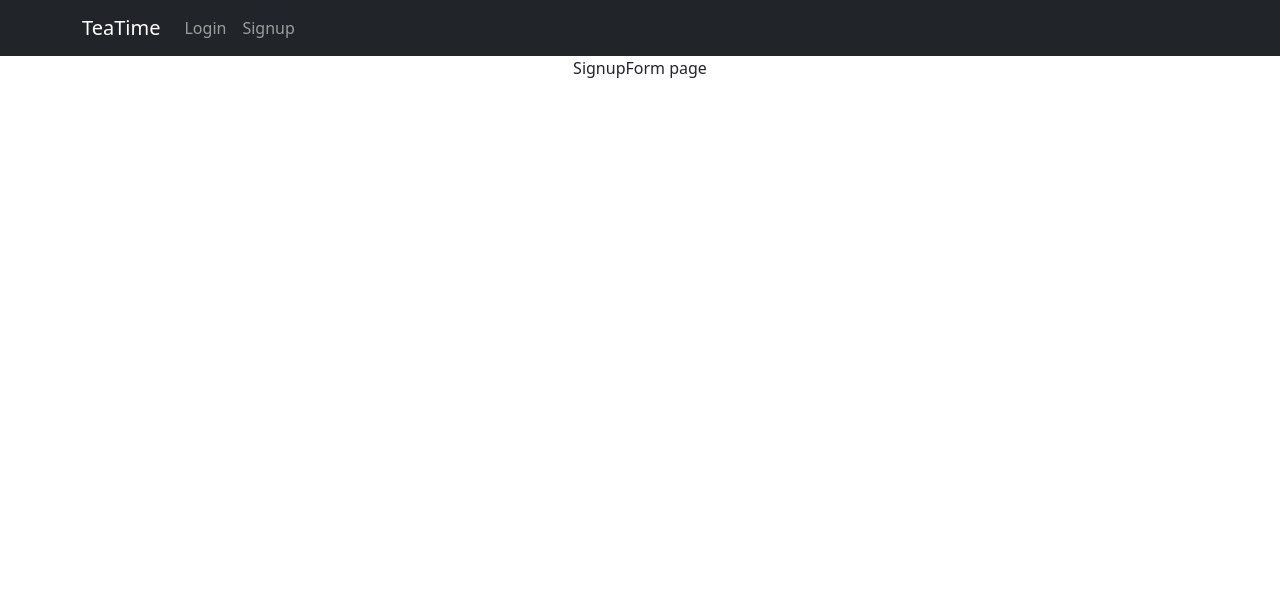
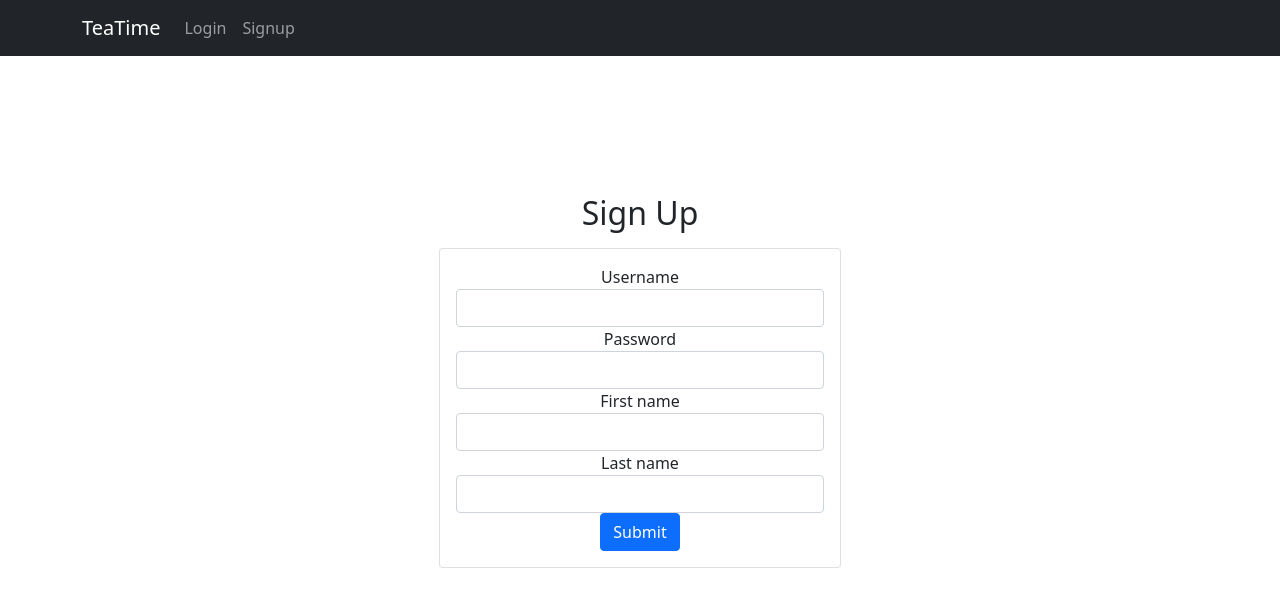
Before and after one commit to alexanderaboutanos/TeaTime, a React (Create React App) app: page /signup in a window 1280 px wide. Shown: the top 604 px of the page. Built offline with nearby package versions, Linux system fonts and the light colour scheme; no server answers.

Commit message:
0.9 - functional login and signup pages

```diff
--- /dev/null
+++ b/src/auth/LoginForm.css
@@ -0,0 +1,8 @@
+/** @format */
+
+.LoginForm {
+  /* put around the vertical center of page */
+  height: calc(100vh - 150px);
+  display: flex;
+  align-items: center;
+}
--- a/src/auth/LoginForm.js
+++ b/src/auth/LoginForm.js
@@ -1,119 +1,108 @@
 /** @format */
 
-const LoginForm = () => {
+import React, { useState } from "react";
+import { useNavigate } from "react-router-dom";
+import Alert from "../common/Alert";
+import "./LoginForm.css";
+
+/** Login form.
+ *
+ * Shows form and manages update to state on changes.
+ * On submission:
+ * - calls login function prop
+ * - redirects to homepage
+ *
+ * Routes -> LoginForm -> Alert
+ * Routed as /login
+ */
+
+function LoginForm({ login }) {
+  const navigate = useNavigate();
+  const [formData, setFormData] = useState({
+    username: "",
+    password: "",
+  });
+  const [formErrors, setFormErrors] = useState([]);
+
+  console.debug(
+    "LoginForm",
+    "login=",
+    typeof login,
+    "formData=",
+    formData,
+    "formErrors",
+    formErrors
+  );
+
+  /** Handle form submit:
+   *
+   * Calls login func prop and, if successful, redirect to /.
+   */
+
+  async function handleSubmit(evt) {
+    evt.preventDefault();
+    let result = await login(formData);
+    if (result.success) {
+      navigate("/", { replace: true });
+    } else {
+      setFormErrors(result.errors);
+    }
+  }
+
+  /** Update form data field */
+  function handleChange(evt) {
+    const { name, value } = evt.target;
+    setFormData((l) => ({ ...l, [name]: value }));
+  }
+
   return (
-    <div>
-      <p>LoginForm page</p>
+    <div className="LoginForm">
+      <div className="container col-md-6 offset-md-3 col-lg-4 offset-lg-4">
+        <h3 className="mb-3">Log In</h3>
+
+        <div className="card">
+          <div className="card-body">
+            <form onSubmit={handleSubmit}>
+              <div className="form-group">
+                <label>Username</label>
+                <input
+                  name="username"
+                  className="form-control"
+                  value={formData.username}
+                  onChange={handleChange}
+                  autoComplete="username"
+                  required
+                />
+              </div>
+              <div className="form-group">
+                <label>Password</label>
+                <input
+                  type="password"
+                  name="password"
+                  className="form-control"
+                  value={formData.password}
+                  onChange={handleChange}
+                  autoComplete="current-password"
+                  required
+                />
+              </div>
+
+              {formErrors.length ? (
+                <Alert type="danger" messages={formErrors} />
+              ) : null}
+
+              <button
+                className="btn btn-primary float-right"
+                onSubmit={handleSubmit}
+              >
+                Submit
+              </button>
+            </form>
+          </div>
+        </div>
+      </div>
     </div>
   );
-};
+}
 
 export default LoginForm;
-
-// /** @format */
-
-// import React, { useState } from "react";
-// import { useHistory } from "react-router-dom";
-// import Alert from "../common/Alert";
-
-// /** Login form.
-//  *
-//  * Shows form and manages update to state on changes.
-//  * On submission:
-//  * - calls login function prop
-//  * - redirects to /companies route
-//  *
-//  * Routes -> LoginForm -> Alert
-//  * Routed as /login
-//  */
-
-// function LoginForm({ login }) {
-//   const history = useHistory();
-//   const [formData, setFormData] = useState({
-//     username: "",
-//     password: "",
-//   });
-//   const [formErrors, setFormErrors] = useState([]);
-
-//   console.debug(
-//     "LoginForm",
-//     "login=",
-//     typeof login,
-//     "formData=",
-//     formData,
-//     "formErrors",
-//     formErrors
-//   );
-
-//   /** Handle form submit:
-//    *
-//    * Calls login func prop and, if successful, redirect to /companies.
-//    */
-
-//   async function handleSubmit(evt) {
-//     evt.preventDefault();
-//     let result = await login(formData);
-//     if (result.success) {
-//       history.push("/companies");
-//     } else {
-//       setFormErrors(result.errors);
-//     }
-//   }
-
-//   /** Update form data field */
-//   function handleChange(evt) {
-//     const { name, value } = evt.target;
-//     setFormData((l) => ({ ...l, [name]: value }));
-//   }
-
-//   return (
-//     <div className="LoginForm">
-//       <div className="container col-md-6 offset-md-3 col-lg-4 offset-lg-4">
-//         <h3 className="mb-3">Log In</h3>
-
-//         <div className="card">
-//           <div className="card-body">
-//             <form onSubmit={handleSubmit}>
-//               <div className="form-group">
-//                 <label>Username</label>
-//                 <input
-//                   name="username"
-//                   className="form-control"
-//                   value={formData.username}
-//                   onChange={handleChange}
-//                   autoComplete="username"
-//                   required
-//                 />
-//               </div>
-//               <div className="form-group">
-//                 <label>Password</label>
-//                 <input
-//                   type="password"
-//                   name="password"
-//                   className="form-control"
-//                   value={formData.password}
-//                   onChange={handleChange}
-//                   autoComplete="current-password"
-//                   required
-//                 />
-//               </div>
-
-//               {formErrors.length ? (
-//                 <Alert type="danger" messages={formErrors} />
-//               ) : null}
-
-//               <button
-//                 className="btn btn-primary float-right"
-//                 onSubmit={handleSubmit}
-//               >
-//                 Submit
-//               </button>
-//             </form>
-//           </div>
-//         </div>
-//       </div>
-//     </div>
-//   );
-// }
-
-// export default LoginForm;
--- /dev/null
+++ b/src/auth/SignupForm.css
@@ -0,0 +1,8 @@
+/** @format */
+
+.SignupForm {
+  /* put around the vertical center of page */
+  height: calc(100vh - 150px);
+  display: flex;
+  align-items: center;
+}
--- a/src/auth/SignupForm.js
+++ b/src/auth/SignupForm.js
@@ -1,148 +1,127 @@
 /** @format */
 
-const SignupForm = () => {
+/** @format */
+
+import React, { useState } from "react";
+import Alert from "../common/Alert";
+import { useNavigate } from "react-router-dom";
+import "./SignupForm.css";
+
+/** Signup form.
+ *
+ * Shows form and manages update to state on changes.
+ * On submission:
+ * - calls signup function prop
+ * - redirects to /companies route
+ *
+ * Routes -> SignupForm -> Alert
+ * Routed as /signup
+ */
+
+function SignupForm({ signup }) {
+  const navigate = useNavigate();
+  const [formData, setFormData] = useState({
+    username: "",
+    password: "",
+    firstName: "",
+    lastName: "",
+  });
+  const [formErrors, setFormErrors] = useState([]);
+
+  console.debug(
+    "SignupForm",
+    "signup=",
+    typeof signup,
+    "formData=",
+    formData,
+    "formErrors=",
+    formErrors
+  );
+
+  /** Handle form submit:
+   *
+   * Calls login func prop and, if successful, redirect to /companies.
+   */
+
+  async function handleSubmit(evt) {
+    evt.preventDefault();
+    let result = await signup(formData);
+    if (result.success) {
+      navigate("/", { replace: true });
+    } else {
+      setFormErrors(result.errors);
+    }
+  }
+
+  /** Update form data field */
+  function handleChange(evt) {
+    const { name, value } = evt.target;
+    setFormData((data) => ({ ...data, [name]: value }));
+  }
+
   return (
-    <div>
-      <p>SignupForm page</p>
+    <div className="SignupForm">
+      <div className="container col-md-6 offset-md-3 col-lg-4 offset-lg-4">
+        <h2 className="mb-3">Sign Up</h2>
+        <div className="card">
+          <div className="card-body">
+            <form onSubmit={handleSubmit}>
+              <div className="form-group">
+                <label>Username</label>
+                <input
+                  name="username"
+                  className="form-control"
+                  value={formData.username}
+                  onChange={handleChange}
+                />
+              </div>
+              <div className="form-group">
+                <label>Password</label>
+                <input
+                  type="password"
+                  name="password"
+                  className="form-control"
+                  value={formData.password}
+                  onChange={handleChange}
+                />
+              </div>
+
+              <div className="form-group">
+                <label>First name</label>
+                <input
+                  name="firstName"
+                  className="form-control"
+                  value={formData.firstName}
+                  onChange={handleChange}
+                />
+              </div>
+              <div className="form-group">
+                <label>Last name</label>
+                <input
+                  name="lastName"
+                  className="form-control"
+                  value={formData.lastName}
+                  onChange={handleChange}
+                />
+              </div>
+
+              {formErrors.length ? (
+                <Alert type="danger" messages={formErrors} />
+              ) : null}
+
+              <button
+                type="submit"
+                className="btn btn-primary float-right"
+                onSubmit={handleSubmit}
+              >
+                Submit
+              </button>
+            </form>
+          </div>
+        </div>
+      </div>
     </div>
   );
-};
+}
 
 export default SignupForm;
-
-// /** @format */
-
-// /** @format */
-
-// import React, { useState } from "react";
-// import { useHistory } from "react-router-dom";
-
-// /** Signup form.
-//  *
-//  * Shows form and manages update to state on changes.
-//  * On submission:
-//  * - calls signup function prop
-//  * - redirects to /companies route
-//  *
-//  * Routes -> SignupForm -> Alert
-//  * Routed as /signup
-//  */
-
-// function SignupForm({ signup }) {
-//   const history = useHistory();
-//   const [formData, setFormData] = useState({
-//     username: "",
-//     password: "",
-//     firstName: "",
-//     lastName: "",
-//     email: "",
-//   });
-//   const [formErrors, setFormErrors] = useState([]);
-
-//   console.debug(
-//     "SignupForm",
-//     "signup=",
-//     typeof signup,
-//     "formData=",
-//     formData,
-//     "formErrors=",
-//     formErrors
-//   );
-
-//   /** Handle form submit:
-//    *
-//    * Calls login func prop and, if successful, redirect to /companies.
-//    */
-
-//   async function handleSubmit(evt) {
-//     evt.preventDefault();
-//     let result = await signup(formData);
-//     if (result.success) {
-//       history.push("/companies");
-//     } else {
-//       setFormErrors(result.errors);
-//     }
-//   }
-
-//   /** Update form data field */
-//   function handleChange(evt) {
-//     const { name, value } = evt.target;
-//     setFormData((data) => ({ ...data, [name]: value }));
-//   }
-
-//   return (
-//     <div className="SignupForm">
-//       <div className="container col-md-6 offset-md-3 col-lg-4 offset-lg-4">
-//         <h2 className="mb-3">Sign Up</h2>
-//         <div className="card">
-//           <div className="card-body">
-//             <form onSubmit={handleSubmit}>
-//               <div className="form-group">
-//                 <label>Username</label>
-//                 <input
-//                   name="username"
-//                   className="form-control"
-//                   value={formData.username}
-//                   onChange={handleChange}
-//                 />
-//               </div>
-//               <div className="form-group">
-//                 <label>Password</label>
-//                 <input
-//                   type="password"
-//                   name="password"
-//                   className="form-control"
-//                   value={formData.password}
-//                   onChange={handleChange}
-//                 />
-//               </div>
-
-//               <div className="form-group">
-//                 <label>First name</label>
-//                 <input
-//                   name="firstName"
-//                   className="form-control"
-//                   value={formData.firstName}
-//                   onChange={handleChange}
-//                 />
-//               </div>
-//               <div className="form-group">
-//                 <label>Last name</label>
-//                 <input
-//                   name="lastName"
-//                   className="form-control"
-//                   value={formData.lastName}
-//                   onChange={handleChange}
-//                 />
-//               </div>
-//               <div className="form-group">
-//                 <label>Email</label>
-//                 <input
-//                   type="email"
-//                   name="email"
-//                   className="form-control"
-//                   value={formData.email}
-//                   onChange={handleChange}
-//                 />
-//               </div>
-
-//               {formErrors.length ? (
-//                 <Alert type="danger" messages={formErrors} />
-//               ) : null}
-
-//               <button
-//                 type="submit"
-//                 className="btn btn-primary float-right"
-//                 onSubmit={handleSubmit}
-//               >
-//                 Submit
-//               </button>
-//             </form>
-//           </div>
-//         </div>
-//       </div>
-//     </div>
-//   );
-// }
-
-// export default SignupForm;
--- a/src/homepage/Homepage.js
+++ b/src/homepage/Homepage.js
@@ -24,9 +24,7 @@ function Homepage() {
         <h1 className="mb-4 font-weight-bold">TeaTime</h1>
         <p className="lead">All the teas in one, convenient place.</p>
         {currentUser ? (
-          <h2>
-            Welcome Back, {currentUser.firstName || currentUser.username}!
-          </h2>
+          <h2>Welcome Back, {currentUser.first_name}!</h2>
         ) : (
           <p>
             <Link className="btn btn-primary font-weight-bold mr-3" to="/login">
--- a/src/routes-nav/Navigation.js
+++ b/src/routes-nav/Navigation.js
@@ -14,7 +14,7 @@ const Navigation = ({ logout }) => {
         <Nav.Link href="/wish-list">Wish List</Nav.Link>
         <Nav.Link href="/discover">Discover</Nav.Link>
         <Nav.Link href="/profile">Profile</Nav.Link>
-        <Nav.Link onClick={logout} href="/logout">
+        <Nav.Link onClick={logout} href="/">
           Logout
         </Nav.Link>
       </Nav>
@@ -25,7 +25,7 @@ const Navigation = ({ logout }) => {
     return (
       <Nav className="me-auto">
         <Nav.Link href="/login">Login</Nav.Link>
-        <Nav.Link href="/signout">Signup</Nav.Link>
+        <Nav.Link href="/signup">Signup</Nav.Link>
       </Nav>
     );
   }
```
